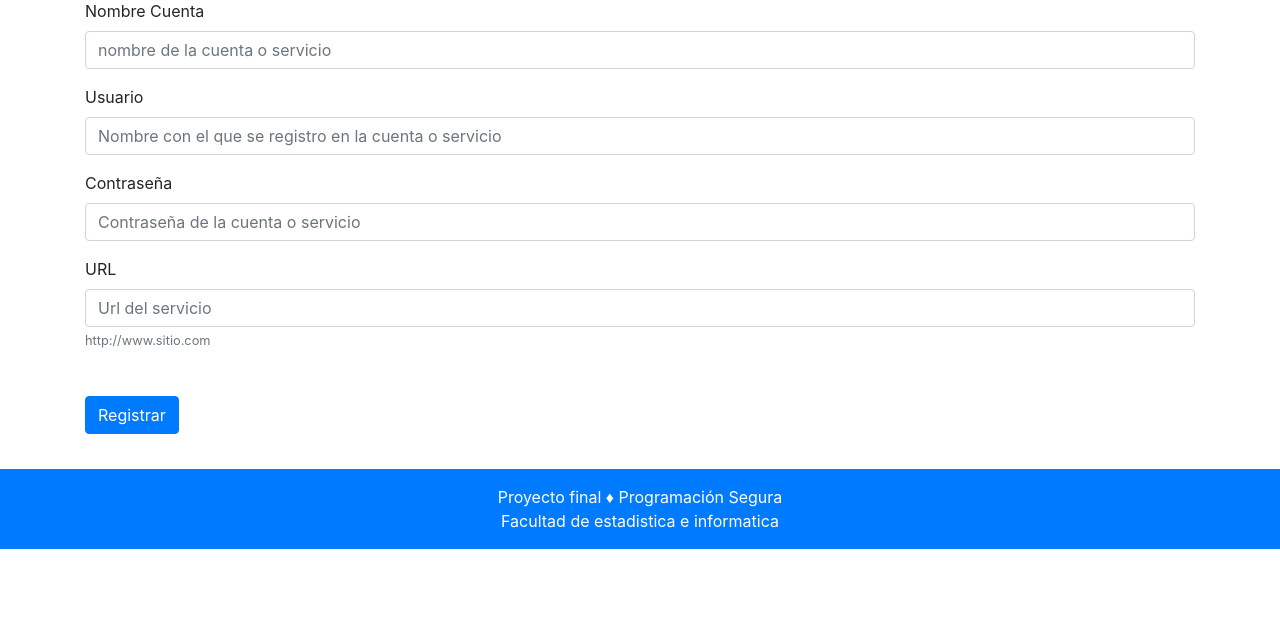
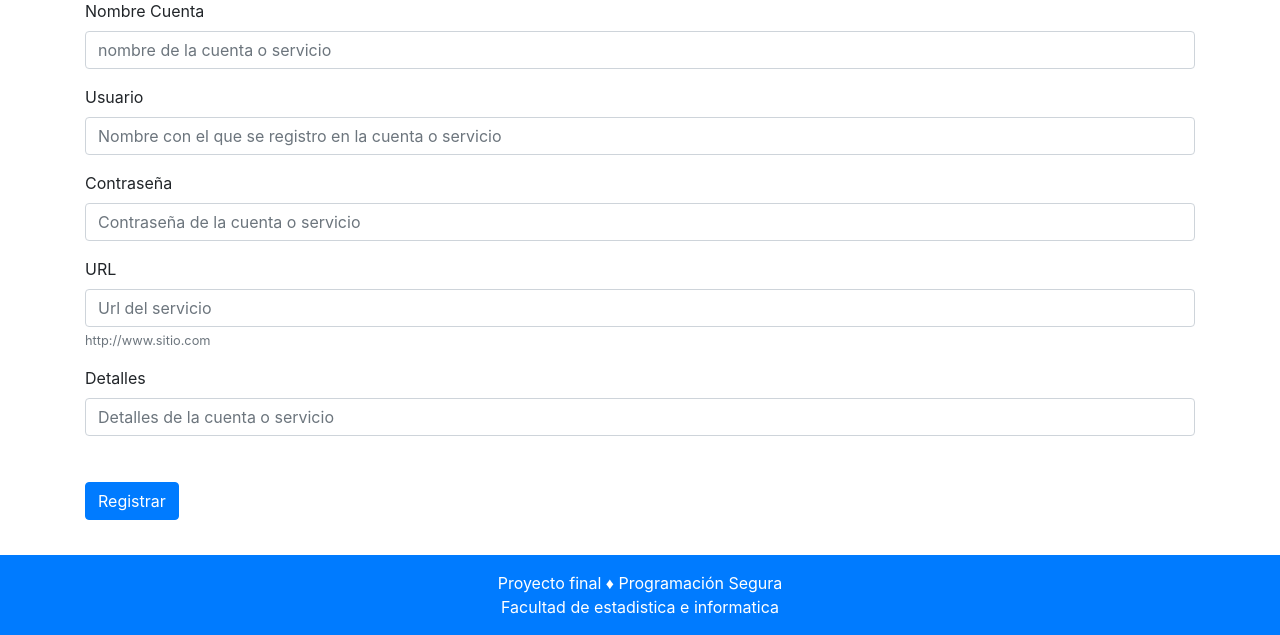
Before and after one commit to jarlet10/Proyectps, a Django app: template projectsegura/projectsegura/templates/registrarcredencial.html in a window 1280 px wide. Shown: the part 295-930 px from the top of the page. Before the commit the page ends 844 px from the top, so only its background shows below. Run offline with Django 3.2, Linux system fonts and the light colour scheme; the template is opened without the code that fills it, so the values that code supplies are empty; some libraries are stand-ins or nearby versions.

Commit message:
detalles agregado

```diff
--- a/projectsegura/modelo/models.py
+++ b/projectsegura/modelo/models.py
@@ -20,5 +20,6 @@ class credenciales(models.Model):
     usuario_cuenta = models.CharField(max_length=60)
     contra_cuenta = models.TextField()
     url = models.URLField()
+    detalles = models.TextField()
     iv = models.CharField(max_length=50)
     usuario_asociado = models.ForeignKey(usuarios, on_delete=models.CASCADE)
--- a/projectsegura/projectsegura/templates/registrarcredencial.html
+++ b/projectsegura/projectsegura/templates/registrarcredencial.html
@@ -118,6 +118,11 @@
               <small id="helpId" class="form-text text-muted">http://www.sitio.com</small>
             </div>
 
+            <div class="form-group">
+              <label for="detalles">Detalles</label>
+              <input type="text" name="detalles" id="detalles" class="form-control" placeholder="Detalles de la cuenta o servicio" value="{{ detalles }}" >
+            </div>
+
             <div class="container">
                 <div class="row" style="height: 30px;"></div>
             </div>
```
Also changed, not shown: projectsegura/projectsegura/views.py (+7 -4 lines).
